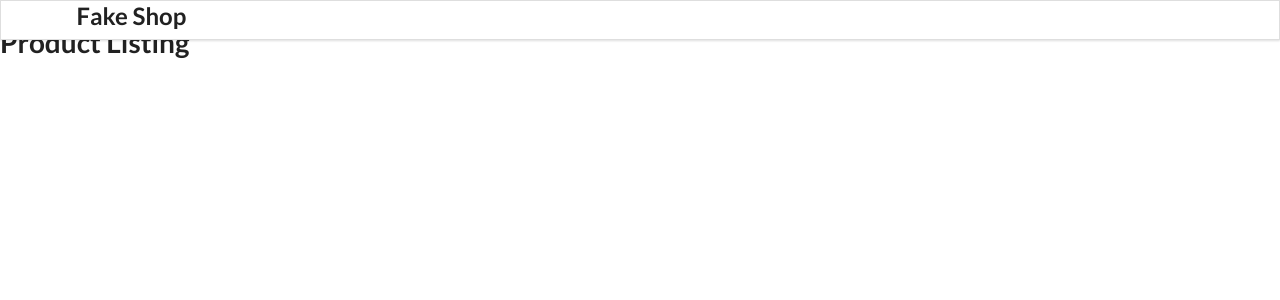
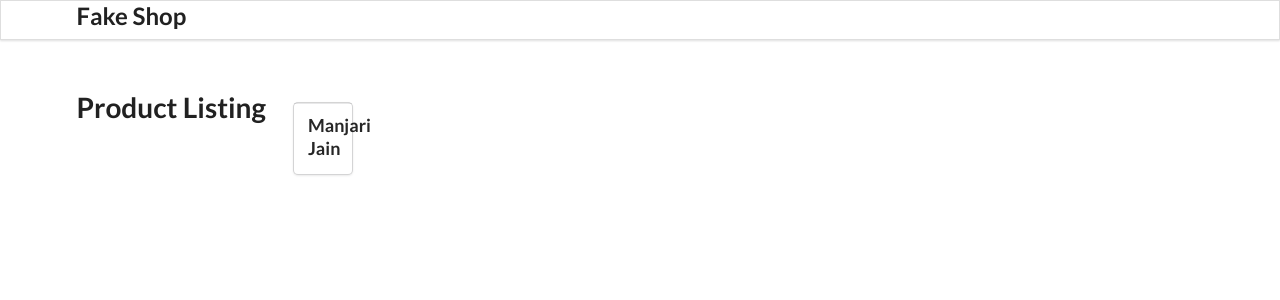
Before and after one commit to JainManjari/ReactReduxStore, a React (Create React App) app: page / in a window 1280 px wide. Shown: the top 300 px of the page. Built offline with nearby package versions, Linux system fonts and the light colour scheme.

Commit message:
defined product component

```diff
--- a/src/containers/NotFound.js
+++ b/src/containers/NotFound.js
@@ -4,7 +4,7 @@ import React from "react";
 const NotFound = () =>{
     return (
         <div className="ui containter center" style={{marginTop:100}}>
-            404 Not found!!
+            <h2 style={{color:"red"}}>404 Not found!!</h2>
         </div>
     )
 }
--- /dev/null
+++ b/src/containers/ProductComponent.js
@@ -0,0 +1,21 @@
+import React from "react";
+import { useSelector } from "react-redux";
+
+const ProductComponent = () => {
+  const {reducers} = useSelector((state) => state);
+  const {products} = reducers.allProducts;
+  return (
+    <div className="ten column wide">
+      <div className="ui link cards">
+        <div className="card">
+          <div className="image"></div>
+          <div className="content">
+            <div className="header">{products[0].name}</div>
+          </div>
+        </div>
+      </div>
+    </div>
+  );
+};
+
+export default ProductComponent;
--- a/src/containers/ProductListing.js
+++ b/src/containers/ProductListing.js
@@ -1,7 +1,13 @@
 import React from "react";
+import ProductCard from "./ProductComponent";
 
 const ProductListing = () => {
-  return <h1>Product Listing</h1>;
+  return (
+    <div className="ui grid container" style={{marginTop:50}}>
+      <h1>Product Listing</h1>
+      <ProductCard />
+    </div>
+  );
 };
 
 export default ProductListing;
```
Also changed, not shown: src/containers/ProductCard.js (deleted, +0 -7 lines).
